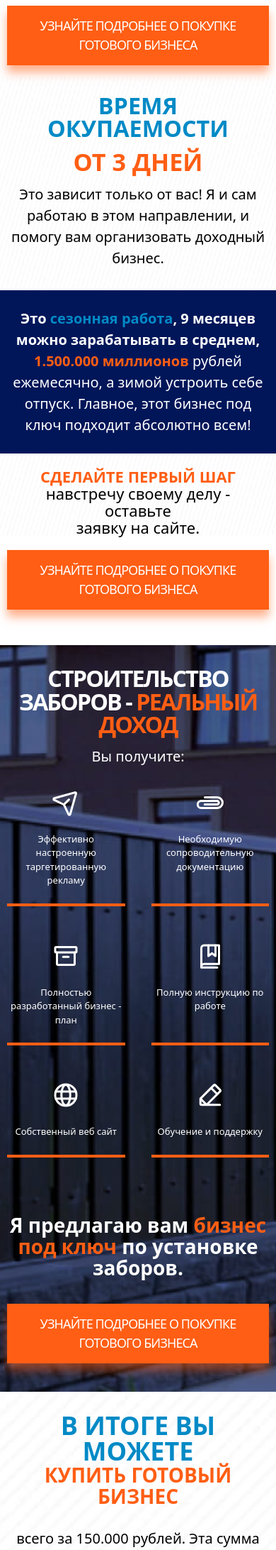
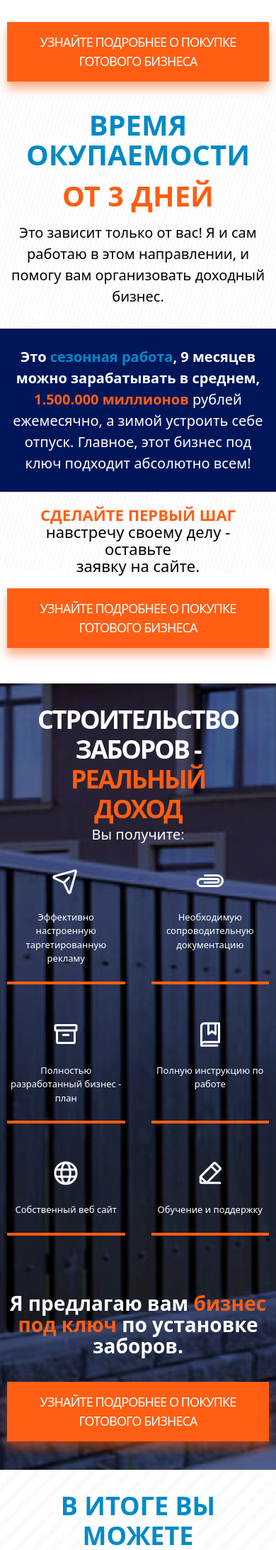
Before and after one commit to Margaretka2578/work-business, a PHP site: page /?mail_active=1 in a window 390 px wide. Shown: the part 3313-5497 px from the top of the page at 71% size. Run offline with PHP 8.4, Linux system fonts and the light colour scheme; some libraries are stand-ins or nearby versions; some web fonts are replaced.

Commit message:
Add files via upload

```diff
--- a/css/style.css
+++ b/css/style.css
@@ -908,20 +892,6 @@ slider-info-title:nth-child(2) {
   }
 }
 
-@media (max-width: 567px) {
-  .time-title:nth-child(1) {
-    font-size: 40px;
-    line-height: 40px;
-  }
-}
-
-@media (max-width: 420px) {
-  .time-title:nth-child(1) {
-    font-size: 36px;
-    line-height: 36px;
-  }
-}
-
 .time-title:nth-child(2) {
   font-size: 90px;
   font-weight: 700;
@@ -934,20 +904,6 @@ slider-info-title:nth-child(2) {
     font-size: 50px;
     line-height: 48px;
     text-align: center;
-  }
-}
-
-@media (max-width: 567px) {
-  .time-title:nth-child(2) {
-    font-size: 44px;
-    line-height: 44px;
-  }
-}
-
-@media (max-width: 567px) {
-  .time-title:nth-child(2) {
-    font-size: 38px;
-    line-height: 38px;
   }
 }
 
@@ -1073,22 +1029,8 @@ slider-info-title:nth-child(2) {
     font-size: 45px;
     line-height: 45px;
     text-align: center;
-    /*margin-bottom: 0;*/
+    margin-bottom: 0;
     letter-spacing: -0.06em;
-  }
-}
-
-@media (max-width: 567px) {
-  .zabor-title {
-    font-size: 40px;
-    line-height: 40px;
-  }
-}
-
-@media (max-width: 420px) {
-  .zabor-title {
-    font-size: 36px;
-    line-height: 36px;
   }
 }
 
@@ -1206,47 +1148,24 @@ slider-info-title:nth-child(2) {
   font-weight: 700;
 }
 
-.itog-title:nth-child(2) {
-  font-size: 36px;
-  font-weight: 700;
-}
-
 @media (max-width: 1160px) {
   .itog-title:nth-child(1) {
     font-size: 45px;
-    line-height: 48px;
-    text-align: center;
-  }
+    line-height: 45px;
+    text-align: center;
+  }
+}
+
+.itog-title:nth-child(2) {
+  font-size: 36px;
+  font-weight: 700;
+}
+
+@media (max-width: 1160px) {
   .itog-title:nth-child(2) {
     font-size: 32px;
     text-align: center;
     line-height: 35px;
-  }
-}
-
-@media (max-width: 576px) {
-  .itog-title:nth-child(1) {
-    font-size: 40px;
-    line-height: 42px;
-    text-align: center;
-  }
-  .itog-title:nth-child(2) {
-    font-size: 30px;
-    text-align: center;
-    line-height: 32px;
-  }
-}
-
-@media (max-width: 420px) {
-  .itog-title:nth-child(1) {
-    font-size: 36px;
-    line-height: 36px;
-    text-align: center;
-  }
-  .itog-title:nth-child(2) {
-    font-size: 28px;
-    text-align: center;
-    line-height: 30px;
   }
 }
 
@@ -3279,6 +3072,87 @@ input::-ms-input-placeholder {
 
 input::placeholder {
   opacity: 100%;
+}
+
+.brh {
+  display: none;
+}
+.disp {
+  display: none;
+}
+@media (max-width: 567px) {
+  .disp {
+    display: block;
+  }
+  .one-title,
+  .time-title:nth-child(1),
+  .time-title:nth-child(2),
+  .zabor-title,
+  .itog-title:nth-child(1),
+  .why-title,
+  .con-title,
+  .help-title,
+  .garant-title,
+  .att-title,
+  .send-title,
+  .send-form-title,
+  .footer-title,
+  .quest-title {
+    font-size: 40px !important;
+    line-height: 42px;
+    /*zoom: 0.9;*/
+  }
+  .if-title {
+    font-size: 36px !important;
+  }
+  .what-title {
+    font-size: 42px !important;
+  }
+  .what-bottom {
+    font-size: 34px;
+    line-height: 36px;
+  }
+  .itog-item-price {
+    font-size: 60px;
+    line-height: 58px;
+  }
+  .form-title {
+    font-size: 34px;
+    line-height: 36px;
+    letter-spacing: 0.03em;
+    margin-bottom: 0 !important;
+  }
+  .form-title span {
+    font-size: 36px;
+    letter-spacing: -0.05em;
+  }
+  .one-btn {
+    font-size: 18px;
+  }
+  .con-item {
+    text-align: left;
+  }
+  .con-item:nth-child(1) {
+    -webkit-box-flex: 0;
+    width: 35%;
+  }
+  .con-item:nth-child(2) {
+    -webkit-box-flex: 0;
+    width: 38%;
+  }
+  .con-item:nth-child(3) {
+    -webkit-box-flex: 0;
+    width: 35%;
+  }
+  .con-item:nth-child(4) {
+    -webkit-box-flex: 0;
+    width: 38%;
+  }
+  .con-item:nth-child(5) {
+    -webkit-box-flex: 0;
+    width: 80%;
+    text-align: center;
+  }
 }
 
 @media (max-width: 400px) {
@@ -3310,21 +3185,30 @@ input::placeholder {
     font-size: 13.5px !important;
   }
   .form-title {
-    /* font-size: 40px !important; */
-    zoom: 0.9;
+    font-size: 30px !important;
+    line-height: 32px;
+    /*zoom: 0.9;*/
   }
   .form-title span {
-    /* font-size: 34px !important; */
-    zoom: 0.9;
+    font-size: 32px !important;
+    /*zoom: 0.9;*/
   }
   .one-title,
   .time-title,
   .zabor-title,
+  .itog-title:nth-child(1),
+  .why-title,
   .con-title,
   .help-title,
-  .send-title {
-    /* font-size: 40px !important; */
-    zoom: 0.9;
+  .garant-title,
+  .send-title,
+  .send-form-title {
+    font-size: 36px !important;
+    /*zoom: 0.9;*/
+  }
+  .itog-item-price {
+    font-size: 56px;
+    line-height: 58px;
   }
   .what-b1,
   .what-b2,
```
Also changed, not shown: other parts of css/style.css (+31 -205 lines).
